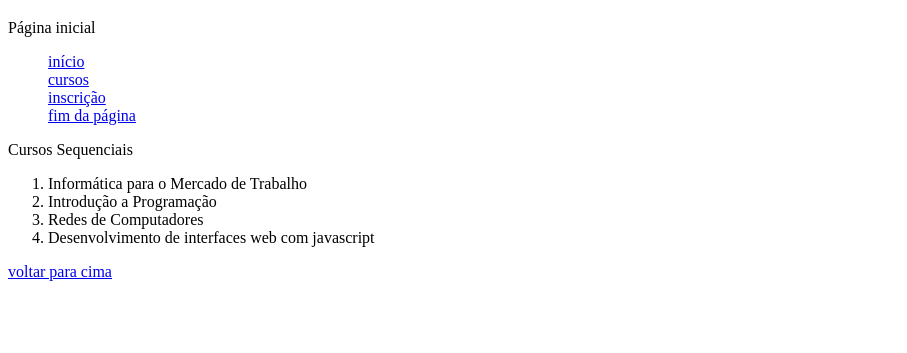
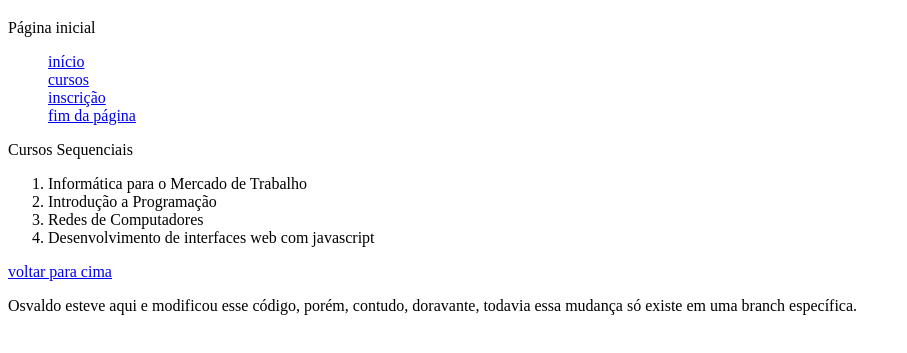
Before and after one commit to OsvaldoArk/desenvolvimento-de-interfaces-web-utd-novembro-2026, a plain HTML site: page HTML/AULA03-site/index.html in a window 1280 px wide. Shown: the part 61-414 px from the top of the page, without its empty margins (0-907 px from the left). Drawn offline with Linux system fonts and the light colour scheme.

Commit message:
feat: aprendendo branches

```diff
--- a/HTML/AULA03-site/index.html
+++ b/HTML/AULA03-site/index.html
@@ -34,5 +34,8 @@
         <!--link interno-->
         <a href="#inicio">voltar para cima</a>
     </p>
+    <p>
+        Osvaldo esteve aqui e modificou esse código, porém, contudo, doravante, todavia essa mudança só existe em uma branch específica.
+    </p>
 </body>
 </html>
```
